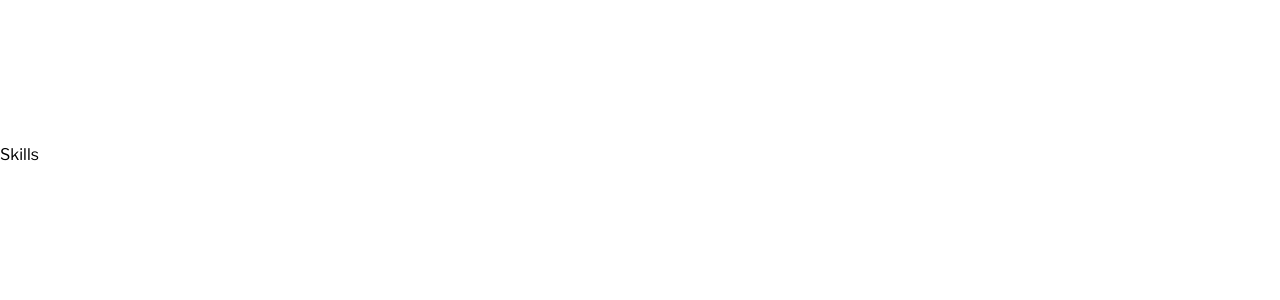
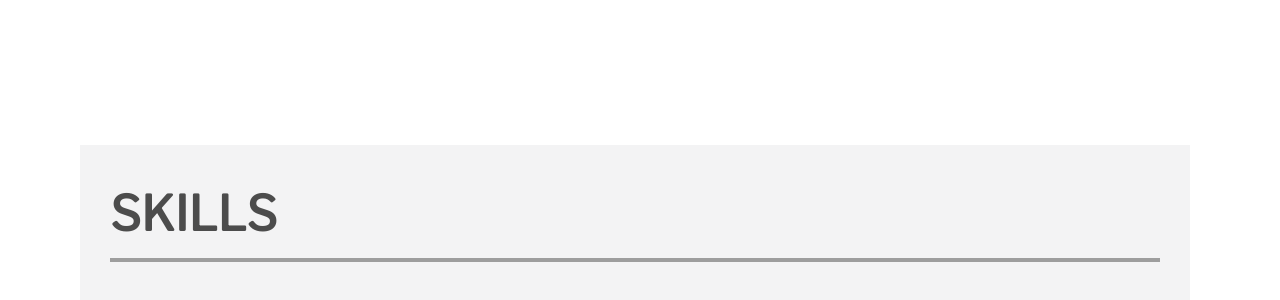
Before and after one commit to wilfredbayudan/portfolio, a React (Create React App) app: page / in a window 1280 px wide. Shown: the part 2050-2350 px from the top of the page. Before the commit the page ends 2214 px from the top, so only its background shows below. Built offline with nearby package versions, Linux system fonts and the light colour scheme; a web font is replaced by a local one.

Commit message:
Added skills section and scroll

```diff
--- a/src/components/Projects.js
+++ b/src/components/Projects.js
@@ -2,11 +2,11 @@ import React, { useState, useEffect } from "react";
 import styled from "styled-components";
 import ProjectItem from "./ProjectItem";
 import VideoEmbed from "./VideoEmbed";
-
 import menuVueImg from "../assets/images/menuvue.png";
 import wanderListImg from "../assets/images/wanderlist.png";
 import waitlistImg from "../assets/images/waitlist.png";
 import iWanderImg from "../assets/images/iwander.png";
+import { Wrapper, Content, Title } from "../styles/Content";
 
 const projectsData = [
   {
@@ -65,48 +65,6 @@ const projectsData = [
   },
 ];
 
-const Wrapper = styled.div`
-  /* background-color: #22272e; */
-  padding: 20px 20px;
-  @media (min-width: 768px) {
-    padding: 80px 90px;
-  }
-  section {
-    opacity: 0;
-    transition: all 500ms ease-in-out;
-    position: relative;
-    left: -500px;
-  }
-  section.active {
-    opacity: 1;
-    left: 0px;
-  }
-`;
-
-const Content = styled.section`
-  width: 100%;
-  max-width: 1600px;
-  background: #f5f5f5;
-  text-align: left;
-  margin: 0 auto;
-  padding: 15px;
-  /* box-shadow: rgba(0, 0, 0, 0.25) 0px 54px 55px,
-    rgba(0, 0, 0, 0.12) 0px -12px 30px, rgba(0, 0, 0, 0.12) 0px 4px 6px,
-    rgba(0, 0, 0, 0.17) 0px 12px 13px, rgba(0, 0, 0, 0.09) 0px -3px 5px; */
-  @media (min-width: 768px) {
-    padding: 30px;
-  }
-`;
-
-const Title = styled.h2`
-  font-size: 3em;
-  color: #4c4c4c;
-  padding: 0 0 15px 0;
-  margin-top: 10px;
-  margin-bottom: 20px;
-  border-bottom: 4px solid #9d9d9d;
-`;
-
 const ProjectContainer = styled.div`
   display: flex;
   flex-wrap: wrap;
@@ -129,7 +87,7 @@ const Projects = ({ projectsRef }) => {
     <Wrapper ref={projectsRef}>
       <VideoEmbed viewEmbed={viewEmbed} setViewEmbed={setViewEmbed} />
       <Content className={scroll ? "active" : ""}>
-        <Title>PROJECTS</Title>
+        <Title>Projects</Title>
         <ProjectContainer>
           {projectsData.map((project, index) => (
             <ProjectItem
--- a/src/components/Skills.js
+++ b/src/components/Skills.js
@@ -1,8 +1,16 @@
 import React from "react";
+import styled from "styled-components";
+import { Wrapper, Content, Title } from "../styles/Content";
 
 const Skills = ({ skillsRef }) => {
   console.log(skillsRef);
-  return <div ref={skillsRef}>Skills</div>;
+  return (
+    <Wrapper ref={skillsRef}>
+      <Content className="active">
+        <Title>Skills</Title>
+      </Content>
+    </Wrapper>
+  );
 };
 
 export default Skills;
--- /dev/null
+++ b/src/styles/Content.js
@@ -0,0 +1,46 @@
+import styled from "styled-components";
+
+export const Wrapper = styled.div`
+  /* background-color: #22272e; */
+  padding: 20px 20px;
+  min-height: 100vh;
+  @media (min-width: 768px) {
+    padding: 80px 90px 0 80px;
+  }
+  section {
+    opacity: 0;
+    transition: all 500ms ease-in-out;
+    position: relative;
+    left: -500px;
+  }
+  section.active {
+    opacity: 1;
+    left: 0px;
+  }
+`;
+
+export const Content = styled.section`
+  width: 100%;
+  max-width: 1600px;
+  background: #ffffff;
+  text-align: left;
+  margin: 0 auto;
+  padding: 15px;
+  /* box-shadow: rgba(0, 0, 0, 0.25) 0px 54px 55px,
+    rgba(0, 0, 0, 0.12) 0px -12px 30px, rgba(0, 0, 0, 0.12) 0px 4px 6px,
+    rgba(0, 0, 0, 0.17) 0px 12px 13px, rgba(0, 0, 0, 0.09) 0px -3px 5px; */
+  @media (min-width: 768px) {
+    padding: 30px;
+    background: #f3f3f4;
+  }
+`;
+
+export const Title = styled.h2`
+  font-size: 3em;
+  text-transform: uppercase;
+  color: #4c4c4c;
+  padding: 0 0 15px 0;
+  margin-top: 10px;
+  margin-bottom: 20px;
+  border-bottom: 4px solid #9d9d9d;
+`;
```
Also changed, not shown: src/hooks/useOnScreen.js (deleted, +0 -19 lines).
